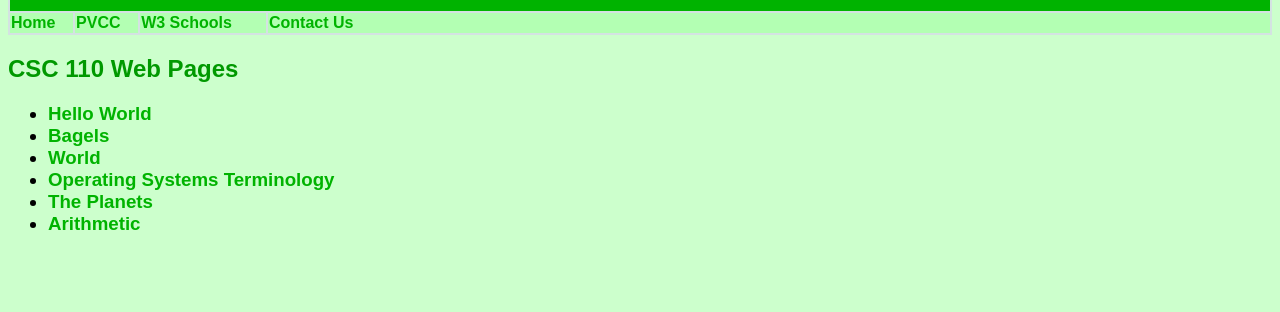
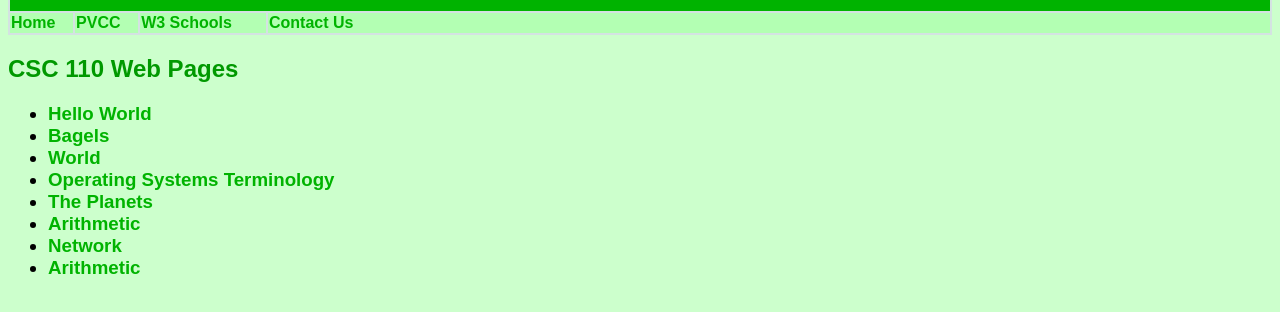
Before and after one commit to mhealey-vcc/mhealey-pvcc.github.io, a plain HTML site: page index.html in a window 1280 px wide. Shown: the part 122-434 px from the top of the page. Drawn offline with Linux system fonts and the light colour scheme.

Commit message:
Update index.html

```diff
--- a/index.html
+++ b/index.html
@@ -41,6 +41,8 @@
         <li><a href = "OperatingSystemsTerminology.html"> Operating Systems Terminology </a></li>
         <li><a href = "ThePlanets.html"> The Planets </a></li>
         <li><a href = "arithmetic.html"> Arithmetic </a></li>
+        <li><a href = "network.html"> Network </a></li>
+        <li><a href = "buses.html"> Arithmetic </a></li>
       </ul>
     </h3>
   </body>
```
